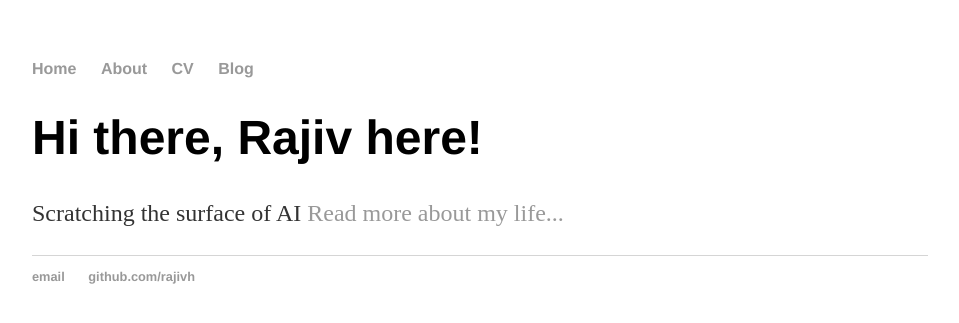
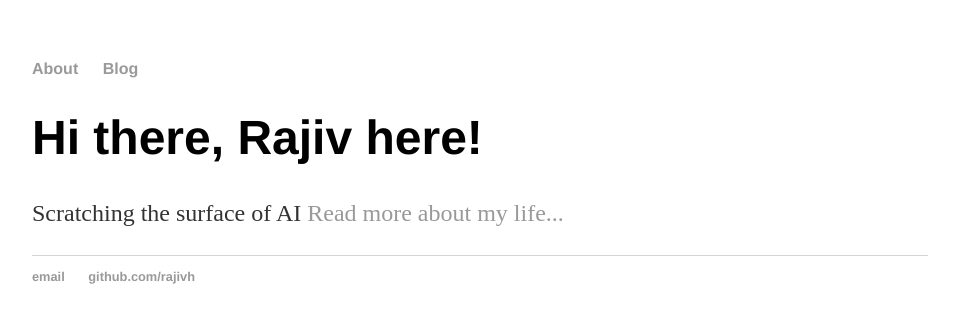
Before and after one commit to Rajivh/rajivh.github.io, a Jekyll site: the page built from index.html, in a window 1280 px wide. Shown: the top 323 px of the page, without its empty margins (160-1119 px from the left). Built offline with Jekyll 4.4.1, drawn with Linux system fonts in a browser that asks for light colours.

Commit message:
Update default.html

```diff
--- a/_layouts/default.html
+++ b/_layouts/default.html
@@ -8,9 +8,7 @@
 	<body>
 		<nav>
     		<ul>
-        		<li><a href="/">Home</a></li>
-	        	<li><a href="/about">About</a></li>
-        		<li><a href="/cv">CV</a></li>
+			<li><a href="/about">About</a></li>
         		<li><a href="/blog">Blog</a></li>
     		</ul>
 		</nav>
```
